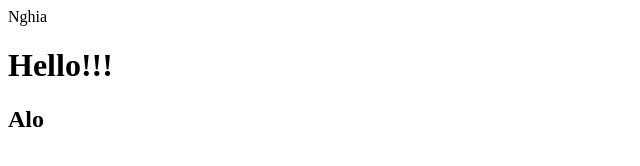
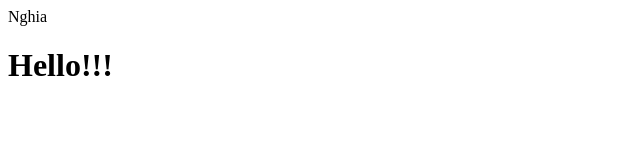
Before and after one commit to DoTrungNghia/Git-Nghia, a plain HTML site: page index.html in a window 1280 px wide. Shown: the full height of the page, 0-640 px from the left. Drawn offline with Linux system fonts and the light colour scheme.

Commit message:
Update index.html

```diff
--- a/index.html
+++ b/index.html
@@ -1,3 +1,2 @@
 <p>Nghia</p>
 <h1>Hello!!!</h1>
-<h2>Alo<h2>
```
